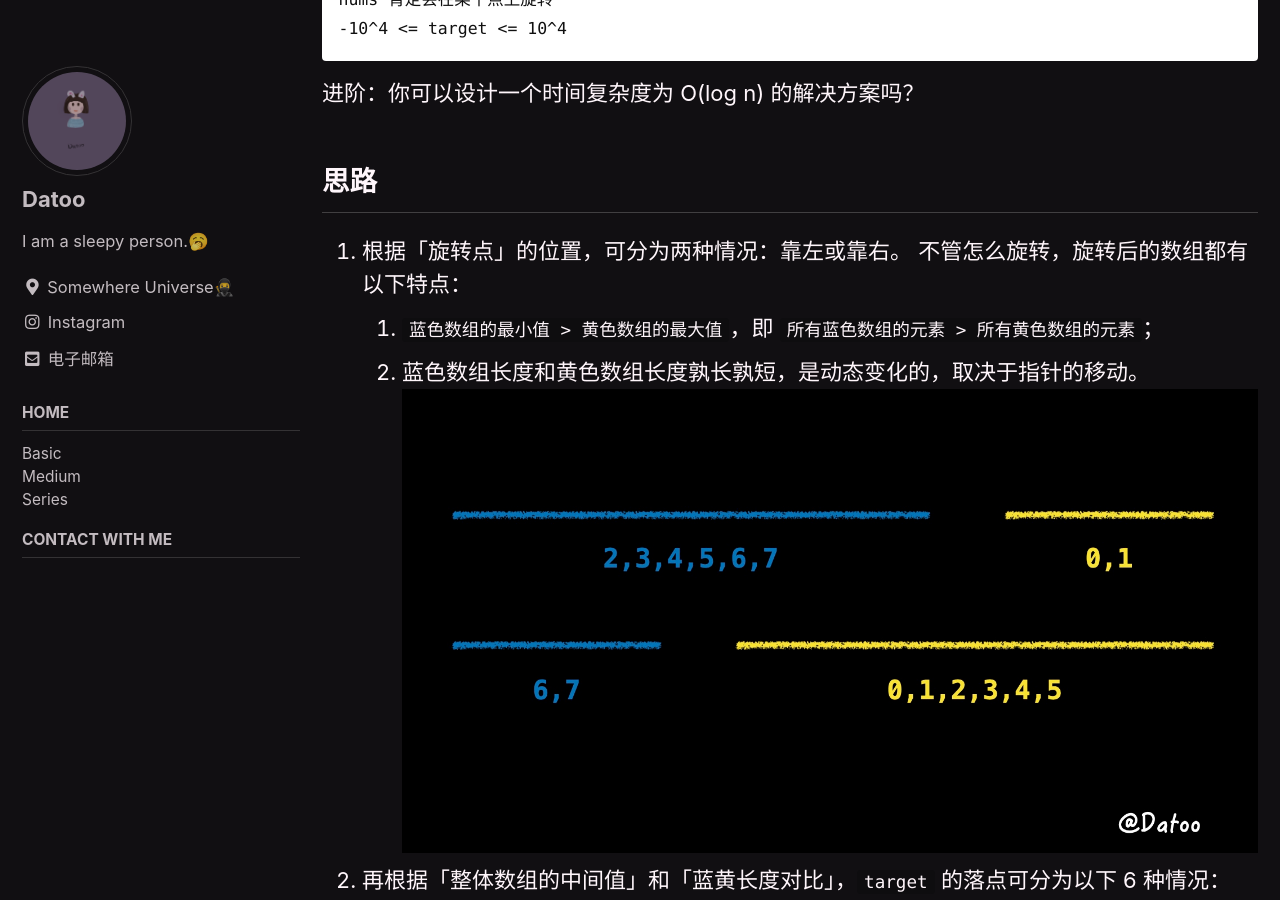
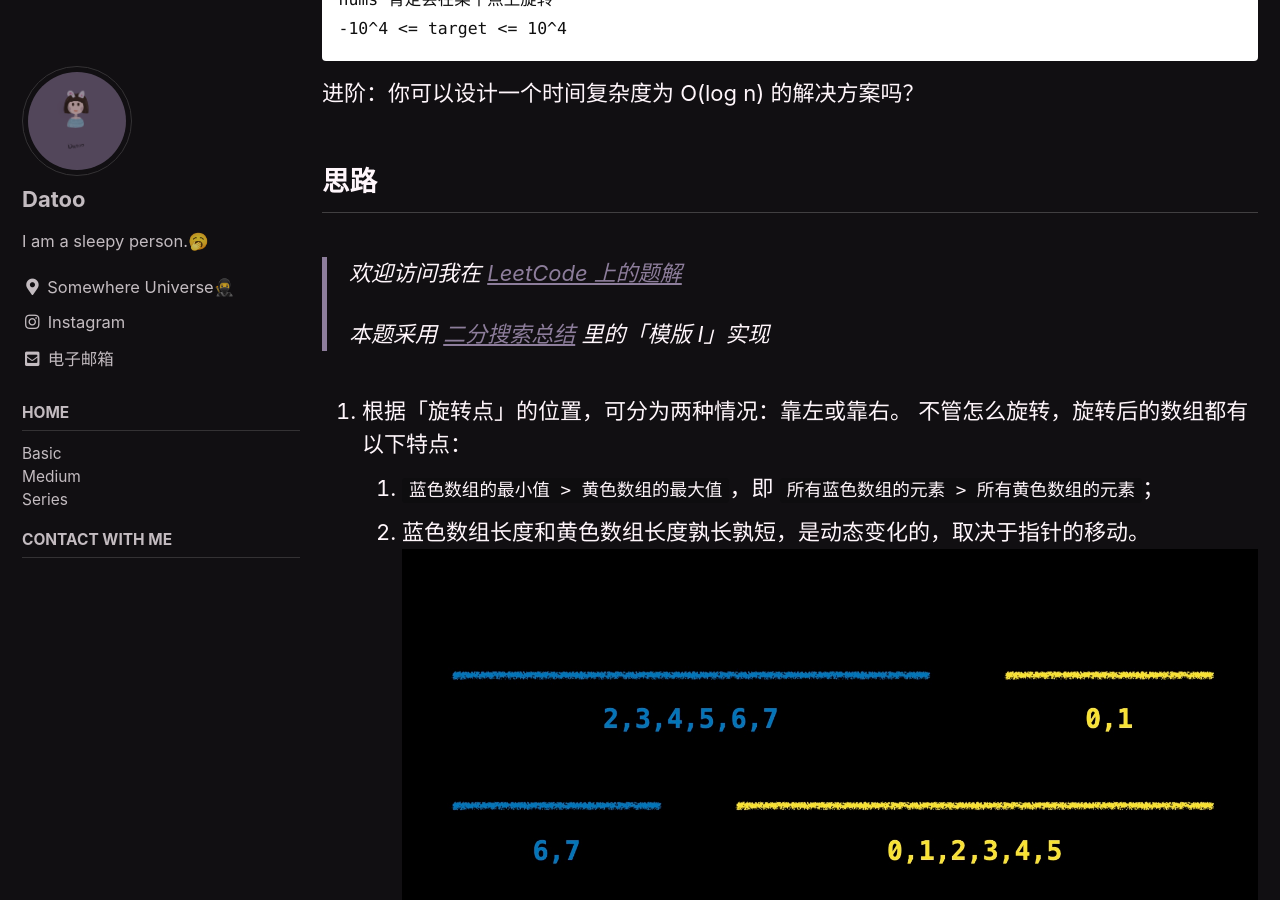
Before and after one commit to DaToo-J/DaToo-J.GitHub.io, a Jekyll site: the page built from _posts/2021-02-23-search-in-rotated-sorted-array.md, in a window 1280 px wide and 900 px high, scrolled down 1666 px. Built offline with Jekyll 4.4.1, drawn with Linux system fonts in a browser that asks for light colours; cached includes are drawn as plain includes; formulas are drawn with MathJax 3.

Commit message:
update 33 solution

```diff
--- a/_posts/2021-02-23-search-in-rotated-sorted-array.md
+++ b/_posts/2021-02-23-search-in-rotated-sorted-array.md
@@ -48,6 +48,10 @@ title: 33 搜索旋转排序数组
 
 
 ## 思路
+
+> 欢迎访问我在 [LeetCode 上的题解](https://leetcode-cn.com/problems/search-in-rotated-sorted-array/solution/3-zhang-tu-dai-ni-tong-guo-ci-ti-by-dato-mw50/)
+>
+> 本题采用 [二分搜索总结]({% link _posts/2021-02-20-binary-search-summary.md %}) 里的「模版 I」实现
 
 1. 根据「旋转点」的位置，可分为两种情况：靠左或靠右。 不管怎么旋转，旋转后的数组都有以下特点：
    1. `蓝色数组的最小值 > 黄色数组的最大值`，即 `所有蓝色数组的元素 > 所有黄色数组的元素`；
```
